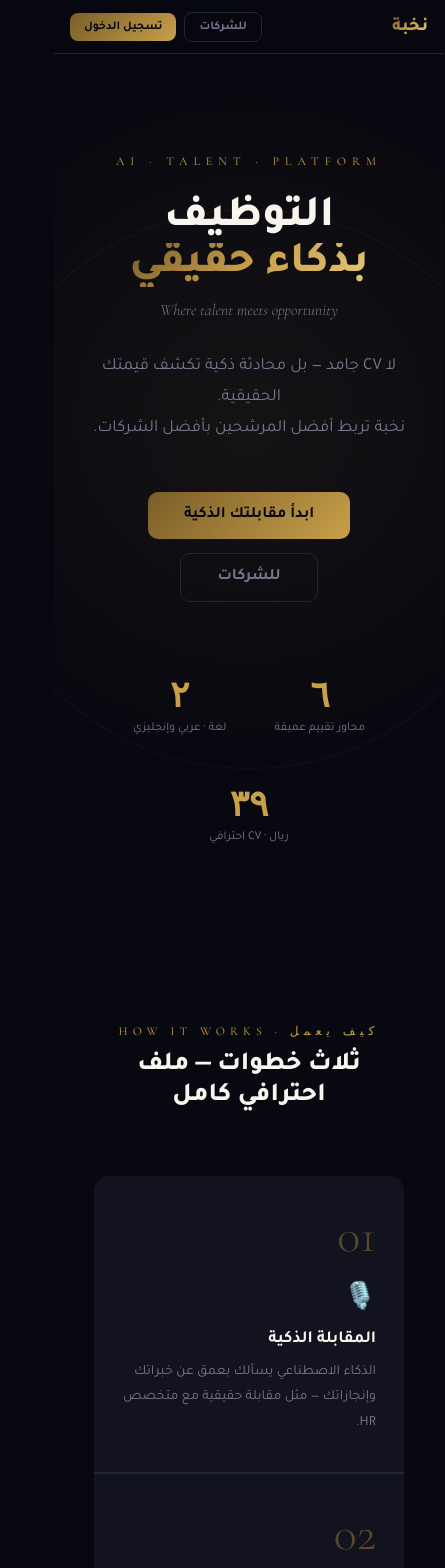
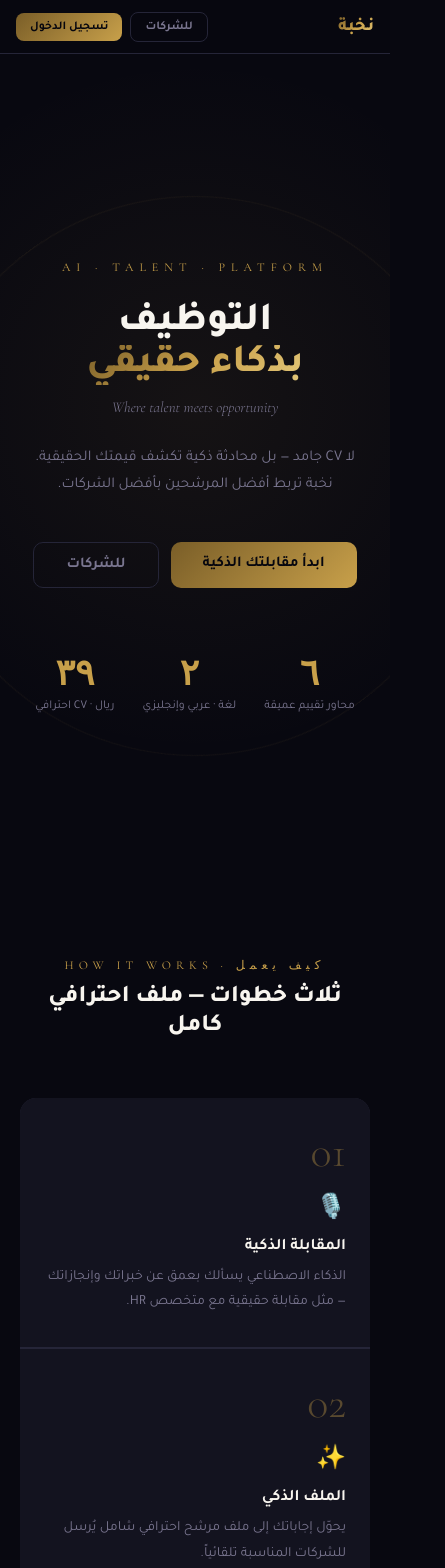
Before and after one commit to alashmori27/nukhba, a Next.js app: page / in a window 390 px wide. Shown: the top 1568 px of the page, 445 px wide, since content can reach past the window. Built offline with nearby package versions, Linux system fonts and the light colour scheme.

Commit message:
mobile responsive home page cv section

```diff
--- a/app/page.js
+++ b/app/page.js
@@ -4,153 +4,109 @@ import Navbar from '@/components/Navbar'
 export default function Home() {
   return (
     <>
+      <style>{`
+        @keyframes rotate{to{transform:translate(-50%,-50%) rotate(360deg)}}
+        @keyframes fadeUp{from{opacity:0;transform:translateY(16px)}to{opacity:1;transform:translateY(0)}}
+        @keyframes shimmer{0%{background-position:-200% center}100%{background-position:200% center}}
+        .cv-grid{display:grid;grid-template-columns:1fr 1fr;gap:80px;align-items:center}
+        .how-grid{display:grid;grid-template-columns:repeat(auto-fit,minmax(280px,1fr));gap:2px}
+        .hero-sec{padding:100px 24px 80px}
+        .section-pad{padding:100px 40px}
+        .footer-wrap{padding:36px 40px;display:flex;align-items:center;justify-content:space-between;flex-wrap:wrap;gap:16px}
+        @media(max-width:700px){
+          .cv-grid{grid-template-columns:1fr!important;gap:32px!important}
+          .cv-mock{display:none!important}
+          .hero-sec{padding:80px 20px 60px!important}
+          .section-pad{padding:60px 20px!important}
+          .footer-wrap{flex-direction:column;align-items:center;text-align:center;padding:28px 20px!important;gap:12px!important}
+          .footer-links{flex-wrap:wrap;justify-content:center;gap:16px!important}
+          .stats-row{gap:28px!important}
+          .hero-desc{font-size:15px!important}
+        }
+      `}</style>
       <Navbar />
       <main>
 
-        {/* ── HERO ── */}
-        <section style={{
-          minHeight: '100vh', display: 'flex', flexDirection: 'column',
-          alignItems: 'center', justifyContent: 'center',
-          textAlign: 'center', padding: '100px 24px 80px',
-          position: 'relative', overflow: 'hidden',
-        }}>
-          {/* Glow */}
-          <div style={{
-            position: 'absolute', top: '50%', left: '50%',
-            transform: 'translate(-50%,-60%)',
-            width: 700, height: 700,
-            background: 'radial-gradient(ellipse,rgba(200,160,74,.07) 0%,transparent 70%)',
-            pointerEvents: 'none',
-          }}/>
+        {/* HERO */}
+        <section className="hero-sec" style={{ minHeight:'100vh', display:'flex', flexDirection:'column', alignItems:'center', justifyContent:'center', textAlign:'center', position:'relative', overflow:'hidden' }}>
+          <div style={{ position:'absolute', top:'50%', left:'50%', transform:'translate(-50%,-60%)', width:700, height:700, background:'radial-gradient(ellipse,rgba(200,160,74,.07) 0%,transparent 70%)', pointerEvents:'none' }}/>
+          <div style={{ position:'absolute', top:'50%', left:'50%', transform:'translate(-50%,-50%)', width:560, height:560, border:'1px solid rgba(200,160,74,.07)', borderRadius:'50%', animation:'rotate 40s linear infinite' }}/>
 
-          {/* Ring */}
-          <div style={{
-            position: 'absolute', top: '50%', left: '50%',
-            transform: 'translate(-50%,-50%)',
-            width: 560, height: 560,
-            border: '1px solid rgba(200,160,74,.07)',
-            borderRadius: '50%',
-            animation: 'rotate 40s linear infinite',
-          }}/>
+          <p style={{ fontFamily:"'Cormorant Garamond',serif", fontSize:12, letterSpacing:6, color:'var(--gold)', textTransform:'uppercase', marginBottom:28, animation:'fadeUp .8s ease .1s both' }}>AI · Talent · Platform</p>
 
-          <p style={{
-            fontFamily: "'Cormorant Garamond',serif",
-            fontSize: 12, letterSpacing: 6, color: 'var(--gold)',
-            textTransform: 'uppercase', marginBottom: 28,
-            animation: 'fadeUp .8s ease .1s both',
-          }}>AI · Talent · Platform</p>
-
-          <h1 style={{
-            fontSize: 'clamp(44px,8vw,88px)', fontWeight: 800,
-            lineHeight: 1.05, color: '#f8f5ef', marginBottom: 12,
-            animation: 'fadeUp .8s ease .25s both',
-          }}>
+          <h1 style={{ fontSize:'clamp(40px,8vw,88px)', fontWeight:800, lineHeight:1.05, color:'#f8f5ef', marginBottom:12, animation:'fadeUp .8s ease .25s both' }}>
             التوظيف<br/>
-            <span style={{
-              background: 'linear-gradient(135deg,#7a5e28,#c8a04a,#e4c87a)',
-              WebkitBackgroundClip: 'text', WebkitTextFillColor: 'transparent',
-            }}>بذكاء حقيقي</span>
+            <span style={{ background:'linear-gradient(135deg,#7a5e28,#c8a04a,#e4c87a)', WebkitBackgroundClip:'text', WebkitTextFillColor:'transparent' }}>بذكاء حقيقي</span>
           </h1>
 
-          <p style={{
-            fontFamily: "'Cormorant Garamond',serif",
-            fontSize: 'clamp(16px,2.5vw,24px)', fontWeight: 300, fontStyle: 'italic',
-            color: 'var(--muted)', marginBottom: 32,
-            animation: 'fadeUp .8s ease .35s both',
-          }}>Where talent meets opportunity</p>
+          <p style={{ fontFamily:"'Cormorant Garamond',serif", fontSize:'clamp(15px,2.5vw,24px)', fontWeight:300, fontStyle:'italic', color:'var(--muted)', marginBottom:28, animation:'fadeUp .8s ease .35s both' }}>Where talent meets opportunity</p>
 
-          <p style={{
-            maxWidth: 520, fontSize: 17, color: 'var(--muted)', lineHeight: 1.8,
-            marginBottom: 48, animation: 'fadeUp .8s ease .45s both',
-          }}>
+          <p className="hero-desc" style={{ maxWidth:500, fontSize:16, color:'var(--muted)', lineHeight:1.8, marginBottom:44, animation:'fadeUp .8s ease .45s both' }}>
             لا CV جامد — بل محادثة ذكية تكشف قيمتك الحقيقية.<br/>
             نخبة تربط أفضل المرشحين بأفضل الشركات.
           </p>
 
-          <div style={{
-            display: 'flex', gap: 14, justifyContent: 'center', flexWrap: 'wrap',
-            animation: 'fadeUp .8s ease .55s both',
-          }}>
-            <Link href="/interview" style={{
-              padding: '14px 36px', borderRadius: 10, fontSize: 16, fontWeight: 700,
-              background: 'linear-gradient(135deg,#7a5e28,#c8a04a)', color: '#06060e',
-            }}>ابدأ مقابلتك الذكية</Link>
-            <Link href="/companies" style={{
-              padding: '14px 36px', borderRadius: 10, fontSize: 16, fontWeight: 700,
-              border: '1px solid var(--border)', color: 'var(--muted)', background: 'transparent',
-            }}>للشركات</Link>
+          <div style={{ display:'flex', gap:12, justifyContent:'center', flexWrap:'wrap', animation:'fadeUp .8s ease .55s both' }}>
+            <Link href="/auth/login" style={{ padding:'13px 32px', borderRadius:10, fontSize:15, fontWeight:700, background:'linear-gradient(135deg,#7a5e28,#c8a04a)', color:'#06060e', textDecoration:'none' }}>ابدأ مقابلتك الذكية</Link>
+            <Link href="/for-companies" style={{ padding:'13px 32px', borderRadius:10, fontSize:15, fontWeight:700, border:'1px solid var(--border)', color:'var(--muted)', background:'transparent', textDecoration:'none' }}>للشركات</Link>
           </div>
 
-          {/* Stats */}
-          <div style={{
-            display: 'flex', gap: 48, justifyContent: 'center', marginTop: 72, flexWrap: 'wrap',
-            animation: 'fadeUp .8s ease .7s both',
-          }}>
-            {[
-              { num: '٦', label: 'محاور تقييم عميقة' },
-              { num: '٢', label: 'لغة · عربي وإنجليزي' },
-              { num: '٣٩', label: 'ريال · CV احترافي' },
-            ].map((s, i) => (
-              <div key={i} style={{ textAlign: 'center' }}>
-                <div style={{
-                  fontFamily: "'Cormorant Garamond',serif",
-                  fontSize: 36, fontWeight: 600, color: 'var(--gold)',
-                }}>{s.num}</div>
-                <div style={{ fontSize: 12, color: 'var(--muted)', marginTop: 4 }}>{s.label}</div>
+          <div className="stats-row" style={{ display:'flex', gap:48, justifyContent:'center', marginTop:64, flexWrap:'wrap', animation:'fadeUp .8s ease .7s both' }}>
+            {[{ num:'٦', label:'محاور تقييم عميقة' }, { num:'٢', label:'لغة · عربي وإنجليزي' }, { num:'٣٩', label:'ريال · CV احترافي' }].map((s,i) => (
+              <div key={i} style={{ textAlign:'center' }}>
+                <div style={{ fontFamily:"'Cormorant Garamond',serif", fontSize:36, fontWeight:600, color:'var(--gold)' }}>{s.num}</div>
+                <div style={{ fontSize:12, color:'var(--muted)', marginTop:4 }}>{s.label}</div>
               </div>
             ))}
           </div>
         </section>
 
-        {/* ── HOW IT WORKS ── */}
-        <section style={{ padding: '100px 40px', maxWidth: 1100, margin: '0 auto' }}>
-          <div style={{ textAlign: 'center', marginBottom: 64 }}>
+        {/* HOW IT WORKS */}
+        <section className="section-pad" style={{ maxWidth:1100, margin:'0 auto' }}>
+          <div style={{ textAlign:'center', marginBottom:56 }}>
             <p style={{ fontFamily:"'Cormorant Garamond',serif", fontSize:12, letterSpacing:5, color:'var(--gold)', textTransform:'uppercase', marginBottom:12 }}>كيف يعمل · How it works</p>
-            <h2 style={{ fontSize:'clamp(26px,4vw,40px)', fontWeight:800, color:'#f8f5ef' }}>ثلاث خطوات — ملف احترافي كامل</h2>
+            <h2 style={{ fontSize:'clamp(24px,4vw,40px)', fontWeight:800, color:'#f8f5ef' }}>ثلاث خطوات — ملف احترافي كامل</h2>
           </div>
-          <div style={{ display:'grid', gridTemplateColumns:'repeat(auto-fit,minmax(280px,1fr))', gap:2, background:'var(--border)', borderRadius:16, overflow:'hidden' }}>
+          <div className="how-grid" style={{ background:'var(--border)', borderRadius:16, overflow:'hidden' }}>
             {[
               { num:'01', icon:'🎙️', title:'المقابلة الذكية', desc:'الذكاء الاصطناعي يسألك بعمق عن خبراتك وإنجازاتك — مثل مقابلة حقيقية مع متخصص HR.' },
-              { num:'02', icon:'✨', title:'الملف الذكي',    desc:'يحوّل إجاباتك إلى ملف مرشح احترافي شامل يُرسل للشركات المناسبة تلقائياً.' },
-              { num:'03', icon:'📄', title:'CV جاهز',        desc:'احصل على سيرتك بصيغة PDF و Word بتصميم احترافي جاهز للتقديم الفوري.' },
+              { num:'02', icon:'✨', title:'الملف الذكي', desc:'يحوّل إجاباتك إلى ملف مرشح احترافي شامل يُرسل للشركات المناسبة تلقائياً.' },
+              { num:'03', icon:'📄', title:'CV جاهز', desc:'احصل على سيرتك بصيغة PDF و Word بتصميم احترافي جاهز للتقديم الفوري.' },
             ].map(c => (
-              <div key={c.num} style={{ background:'var(--surface)', padding:'36px 28px' }}>
-                <div style={{ fontFamily:"'Cormorant Garamond',serif", fontSize:48, fontWeight:300, background:'linear-gradient(135deg,#7a5e28,#c8a04a)', WebkitBackgroundClip:'text', WebkitTextFillColor:'transparent', opacity:.4, lineHeight:1, marginBottom:20 }}>{c.num}</div>
-                <div style={{ fontSize:26, marginBottom:14 }}>{c.icon}</div>
-                <div style={{ fontSize:17, fontWeight:700, color:'#f8f5ef', marginBottom:10 }}>{c.title}</div>
+              <div key={c.num} style={{ background:'var(--surface)', padding:'32px 24px' }}>
+                <div style={{ fontFamily:"'Cormorant Garamond',serif", fontSize:44, fontWeight:300, background:'linear-gradient(135deg,#7a5e28,#c8a04a)', WebkitBackgroundClip:'text', WebkitTextFillColor:'transparent', opacity:.4, lineHeight:1, marginBottom:18 }}>{c.num}</div>
+                <div style={{ fontSize:24, marginBottom:12 }}>{c.icon}</div>
+                <div style={{ fontSize:16, fontWeight:700, color:'#f8f5ef', marginBottom:8 }}>{c.title}</div>
                 <div style={{ fontSize:14, color:'var(--muted)', lineHeight:1.8 }}>{c.desc}</div>
               </div>
             ))}
           </div>
         </section>
 
-        {/* ── CV FEATURE ── */}
-        <section style={{ background:'var(--bg2)', borderTop:'1px solid var(--border)', borderBottom:'1px solid var(--border)', padding:'100px 40px' }}>
-          <div style={{ maxWidth:1100, margin:'0 auto', display:'grid', gridTemplateColumns:'1fr 1fr', gap:80, alignItems:'center' }}>
+        {/* CV FEATURE */}
+        <section className="section-pad" style={{ background:'var(--bg2)', borderTop:'1px solid var(--border)', borderBottom:'1px solid var(--border)' }}>
+          <div className="cv-grid" style={{ maxWidth:1100, margin:'0 auto' }}>
+            {/* Left — text */}
             <div>
-              <div style={{ display:'inline-flex', alignItems:'center', gap:8, background:'rgba(200,160,74,.1)', border:'1px solid rgba(200,160,74,.3)', padding:'5px 14px', borderRadius:20, fontSize:12, color:'var(--gold)', marginBottom:24 }}>
-                ⭐ ميزة حصرية
-              </div>
-              <h2 style={{ fontSize:'clamp(26px,4vw,40px)', fontWeight:800, color:'#f8f5ef', lineHeight:1.2 }}>سيرتك الذاتية<br/>بلمسة احترافية</h2>
+              <div style={{ display:'inline-flex', alignItems:'center', gap:8, background:'rgba(200,160,74,.1)', border:'1px solid rgba(200,160,74,.3)', padding:'5px 14px', borderRadius:20, fontSize:12, color:'var(--gold)', marginBottom:24 }}>⭐ ميزة حصرية</div>
+              <h2 style={{ fontSize:'clamp(24px,4vw,40px)', fontWeight:800, color:'#f8f5ef', lineHeight:1.2 }}>سيرتك الذاتية<br/>بلمسة احترافية</h2>
               <p style={{ fontSize:15, color:'var(--muted)', marginTop:16, lineHeight:1.8 }}>
                 بعد انتهاء مقابلتك، احصل على CV مكتوب باحترافية بتصميم أنيق — جاهز للتقديم الفوري بدون أي جهد إضافي.
               </p>
-              <div style={{ background:'var(--surface)', border:'1px solid var(--border)', borderRadius:14, padding:28, marginTop:28 }}>
+              <div style={{ background:'var(--surface)', border:'1px solid var(--border)', borderRadius:14, padding:28, marginTop:24 }}>
                 <div style={{ fontSize:13, color:'var(--muted)', marginBottom:8 }}>دفعة واحدة · One-time</div>
                 <div style={{ fontFamily:"'Cormorant Garamond',serif", fontSize:48, fontWeight:600, color:'var(--gold)', lineHeight:1 }}>
                   <sup style={{ fontSize:20, verticalAlign:'super' }}>ر.س</sup>39
                 </div>
                 <div style={{ fontSize:12, color:'var(--muted)', marginTop:6 }}>PDF + Word · عربي + English</div>
-                <Link href="/interview" style={{
-                  display:'flex', alignItems:'center', justifyContent:'center',
-                  marginTop:20, padding:'13px 24px', borderRadius:10, fontSize:15, fontWeight:700,
-                  background:'linear-gradient(135deg,#7a5e28,#c8a04a)', color:'#06060e',
-                }}>ابدأ واحصل على CV</Link>
+                <Link href="/auth/login" style={{ display:'flex', alignItems:'center', justifyContent:'center', marginTop:18, padding:'13px 24px', borderRadius:10, fontSize:15, fontWeight:700, background:'linear-gradient(135deg,#7a5e28,#c8a04a)', color:'#06060e', textDecoration:'none' }}>
+                  ابدأ واحصل على CV
+                </Link>
               </div>
             </div>
 
-            {/* Mock CV */}
-            <div style={{ background:'var(--card)', border:'1px solid var(--border)', borderRadius:14, padding:28, boxShadow:'0 40px 80px rgba(0,0,0,.4)' }}>
+            {/* Right — mock CV */}
+            <div className="cv-mock" style={{ background:'var(--card)', border:'1px solid var(--border)', borderRadius:14, padding:28, boxShadow:'0 40px 80px rgba(0,0,0,.4)' }}>
               <div style={{ display:'flex', alignItems:'center', gap:12, marginBottom:20, paddingBottom:18, borderBottom:'1px solid var(--border)' }}>
                 <div style={{ width:44, height:44, borderRadius:'50%', background:'linear-gradient(135deg,#7a5e28,#c8a04a)', display:'flex', alignItems:'center', justifyContent:'center', fontSize:18, fontWeight:800, color:'#06060e' }}>م</div>
                 <div>
@@ -173,22 +129,22 @@ export default function Home() {
           </div>
         </section>
 
-        {/* ── CTA ── */}
-        <section style={{ padding:'100px 40px', textAlign:'center' }}>
+        {/* CTA */}
+        <section className="section-pad" style={{ textAlign:'center' }}>
           <p style={{ fontFamily:"'Cormorant Garamond',serif", fontSize:12, letterSpacing:5, color:'var(--gold)', textTransform:'uppercase', marginBottom:14 }}>ابدأ الآن</p>
-          <h2 style={{ fontSize:'clamp(28px,4vw,44px)', fontWeight:800, color:'#f8f5ef', marginBottom:14 }}>وظيفتك المثالية<br/>تبدأ بمحادثة</h2>
-          <p style={{ fontSize:16, color:'var(--muted)', maxWidth:400, margin:'0 auto 40px', lineHeight:1.8 }}>انضم إلى نخبة — المنصة التي تُقدّمك كما أنت، لا كما تبدو على ورقة.</p>
-          <div style={{ display:'flex', gap:14, justifyContent:'center', flexWrap:'wrap' }}>
-            <Link href="/interview" style={{ padding:'14px 36px', borderRadius:10, fontSize:16, fontWeight:700, background:'linear-gradient(135deg,#7a5e28,#c8a04a)', color:'#06060e' }}>ابدأ مقابلتك المجانية</Link>
-            <Link href="/companies" style={{ padding:'14px 36px', borderRadius:10, fontSize:16, fontWeight:700, border:'1px solid var(--border)', color:'var(--muted)', background:'transparent' }}>للشركات</Link>
+          <h2 style={{ fontSize:'clamp(26px,4vw,44px)', fontWeight:800, color:'#f8f5ef', marginBottom:14 }}>وظيفتك المثالية<br/>تبدأ بمحادثة</h2>
+          <p style={{ fontSize:15, color:'var(--muted)', maxWidth:400, margin:'0 auto 36px', lineHeight:1.8 }}>انضم إلى نخبة — المنصة التي تُقدّمك كما أنت، لا كما تبدو على ورقة.</p>
+          <div style={{ display:'flex', gap:12, justifyContent:'center', flexWrap:'wrap' }}>
+            <Link href="/auth/login" style={{ padding:'13px 32px', borderRadius:10, fontSize:15, fontWeight:700, background:'linear-gradient(135deg,#7a5e28,#c8a04a)', color:'#06060e', textDecoration:'none' }}>ابدأ مقابلتك المجانية</Link>
+            <Link href="/for-companies" style={{ padding:'13px 32px', borderRadius:10, fontSize:15, fontWeight:700, border:'1px solid var(--border)', color:'var(--muted)', background:'transparent', textDecoration:'none' }}>للشركات</Link>
           </div>
         </section>
 
-        {/* ── FOOTER ── */}
-        <footer style={{ padding:'36px 40px', borderTop:'1px solid var(--border)', display:'flex', alignItems:'center', justifyContent:'space-between', flexWrap:'wrap', gap:16 }}>
+        {/* FOOTER */}
+        <footer className="footer-wrap" style={{ borderTop:'1px solid var(--border)' }}>
           <div style={{ fontSize:18, fontWeight:800, background:'linear-gradient(135deg,#7a5e28,#c8a04a)', WebkitBackgroundClip:'text', WebkitTextFillColor:'transparent' }}>نخبة · Nukhba</div>
           <p style={{ fontSize:12, color:'var(--muted)' }}>© 2025 نخبة. جميع الحقوق محفوظة.</p>
-          <div style={{ display:'flex', gap:24 }}>
+          <div className="footer-links" style={{ display:'flex', gap:24 }}>
             {[['سياسة الخصوصية','/privacy'],['الشروط','/terms'],['تواصل معنا','/contact']].map(([l,href]) => (
               <Link key={l} href={href} style={{ fontSize:13, color:'var(--muted)', textDecoration:'none' }}>{l}</Link>
             ))}
```
